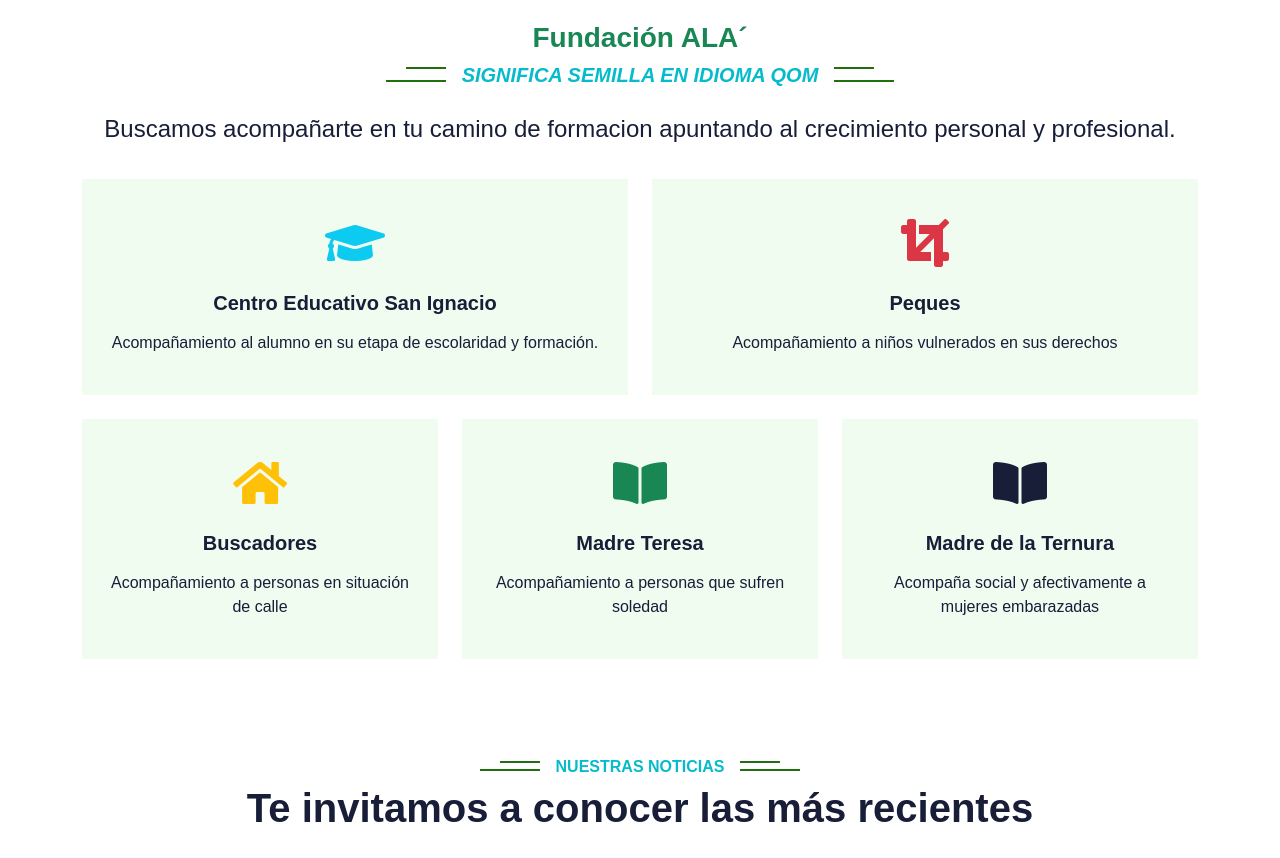
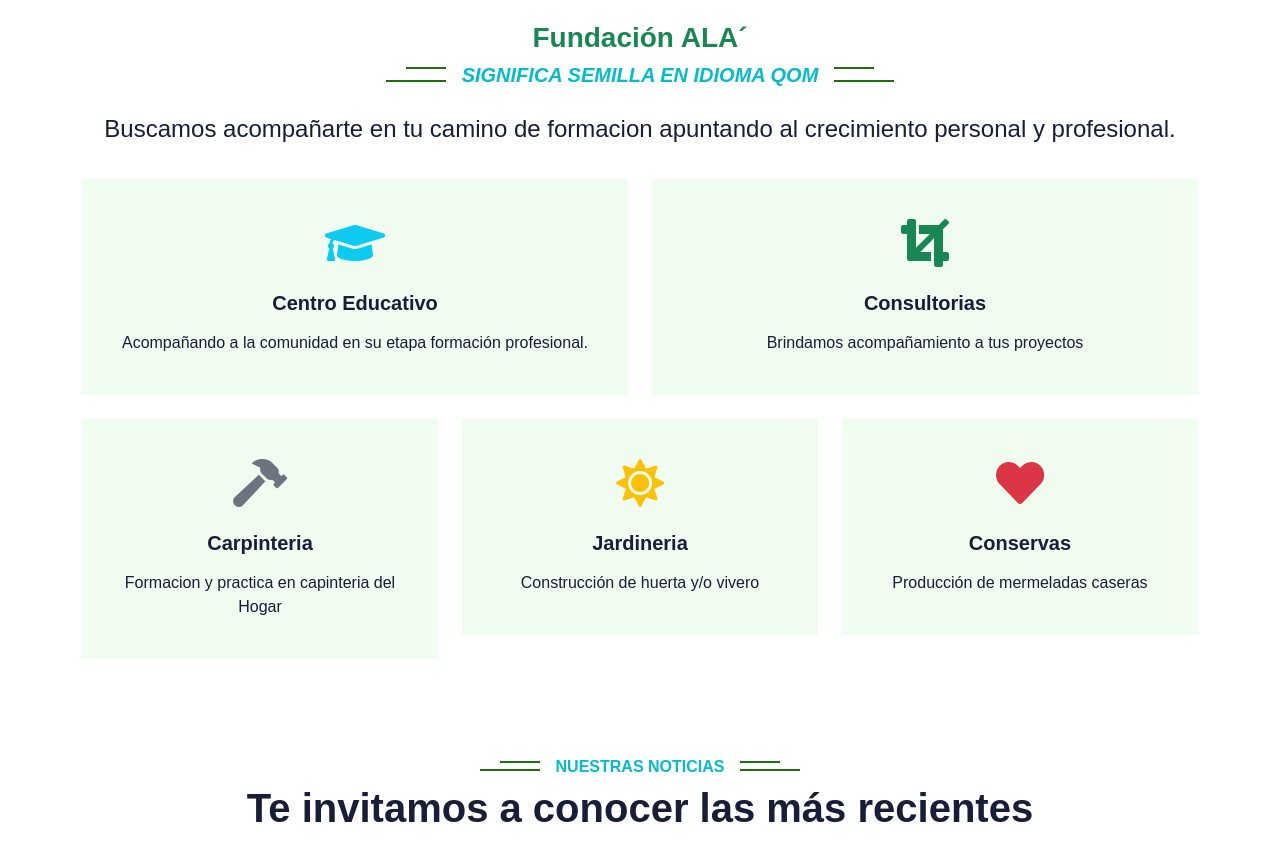
Before and after one commit to gonzalocandia92/fundacionala-informatorio, a Django app: page / in a window 1280 px wide. Shown: the part 523-1381 px from the top of the page. Run offline with Django 4.2, Linux system fonts and the light colour scheme; data that the repository does not hold is empty; some libraries are stand-ins or nearby versions.

Commit message:
Update seccion-actividades.html

```diff
--- a/templates/base/secciones/seccion-actividades.html
+++ b/templates/base/secciones/seccion-actividades.html
@@ -13,8 +13,8 @@
                 <div class="service-item text-center pt-3">
                     <div class="p-4">
                         <i class="fa fa-3x fa-graduation-cap text-info mb-4"></i>
-                            <h5 class="mb-3">Centro Educativo San Ignacio</h5>
-                            <a href="{% url 'nosotros' %}" class="stretched-link text-dark"><p>Acompañamiento al alumno en su etapa de escolaridad y formación.</p></a>
+                        <h5 class="mb-3">Centro Educativo</h5>
+                        <a href="{% url 'nosotros' %}" class="stretched-link text-dark"><p>Acompañando a la comunidad en su etapa formación profesional.</p></a>
 
                     </div>
                 </div>
@@ -22,9 +22,9 @@
             <div class="media position-relative col-lg-6 col-sm-6 wow fadeInUp" data-wow-delay="0.3s">
                 <div class="service-item text-center pt-3">
                     <div class="p-4">
-                            <i class="fa fa-3x fa-crop text-danger mb-4"></i>
-                            <h5 class="mb-3">Peques</h5>
-                            <a href="{% url 'nosotros' %}" class="stretched-link text-dark"><p>Acompañamiento a niños vulnerados en sus derechos</p></a>
+                        <i class="fa fa-3x fa-crop text-success mb-4"></i>
+                        <h5 class="mb-3">Consultorias</h5>
+                        <a href="{% url 'nosotros' %}" class="stretched-link text-dark"><p>Brindamos acompañamiento a tus proyectos</p></a>
 
                     </div>
                 </div>
@@ -35,32 +35,35 @@
          <div class="media position-relative col-lg-4 col-sm-6 wow fadeInUp" data-wow-delay="0.5s" >
                 <div class="service-item text-center pt-3" >
                     <div class="p-4">
-                            <i class="fa fa-3x fa-home text-warning mb-4"></i>
-                            <h5 class="mb-3">Buscadores</h5>
-                            <a href="{% url 'nosotros' %}" class="stretched-link text-dark"><p>Acompañamiento a personas en situación de calle</p></a>
+                        <i class="fa fa-3x fa-hammer text-muted mb-4"></i>
+                        <h5 class="mb-3">Carpinteria</h5>
+                        <a href="{% url 'nosotros' %}" class="stretched-link text-dark"><p>Formacion y practica en capinteria del Hogar</p></a>
                     </div>
                 </div>
             </div>
             <div class="media position-relative col-lg-4 col-sm-6 wow fadeInUp" data-wow-delay="0.7s">
                 <div class="service-item text-center pt-3">
                     <div class="p-4">
-                            <i class="fa fa-3x fa-book-open text-success mb-4"></i>
-                            <h5 class="mb-3">Madre Teresa</h5>
-                            <a href="{% url 'nosotros' %}" class="stretched-link text-dark"><p>Acompañamiento a personas que sufren soledad</p></a>
+                        <i class="fa fa-3x fa-sun text-warning mb-4"></i>
+                        <h5 class="mb-3">Jardineria</h5>
+                        <a href="{% url 'nosotros' %}" class="stretched-link text-dark"><p>Construcción de huerta y/o vivero</p></a>
                     </div>
                 </div>
             </div>
             <div class="media position-relative col-lg-4 col-sm-6 wow fadeInUp" data-wow-delay="0.7s">
                 <div class="service-item text-center pt-3">
                     <div class="p-4">
-                            <i class="fa fa-3x fa-book-open text-dark mb-4"></i>
-                            <h5 class="mb-3">Madre de la Ternura</h5>
-                            <a href="{% url 'nosotros' %}" class="stretched-link text-dark"><p>Acompaña social y afectivamente a mujeres embarazadas</p></a>
+                        <i class="fa fa-3x fa-heart text-danger mb-4"></i>
+                        <h5 class="mb-3">Conservas</h5>
+                        <a href="{% url 'nosotros' %}" class="stretched-link text-dark"><p>Producción de mermeladas caseras</p></a>
 
                     </div>
                 </div>
             </div>
         </div>
+
+
+
     </div>
 </div>
 <!-- Service End -->
```
Lines whose indentation alone changed are shown as unchanged.
